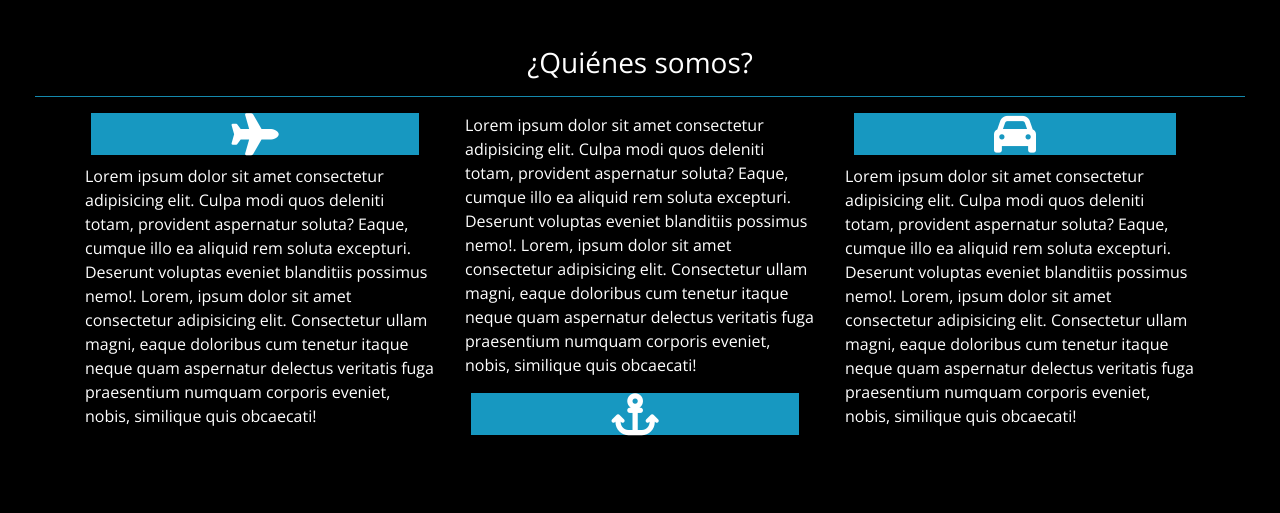
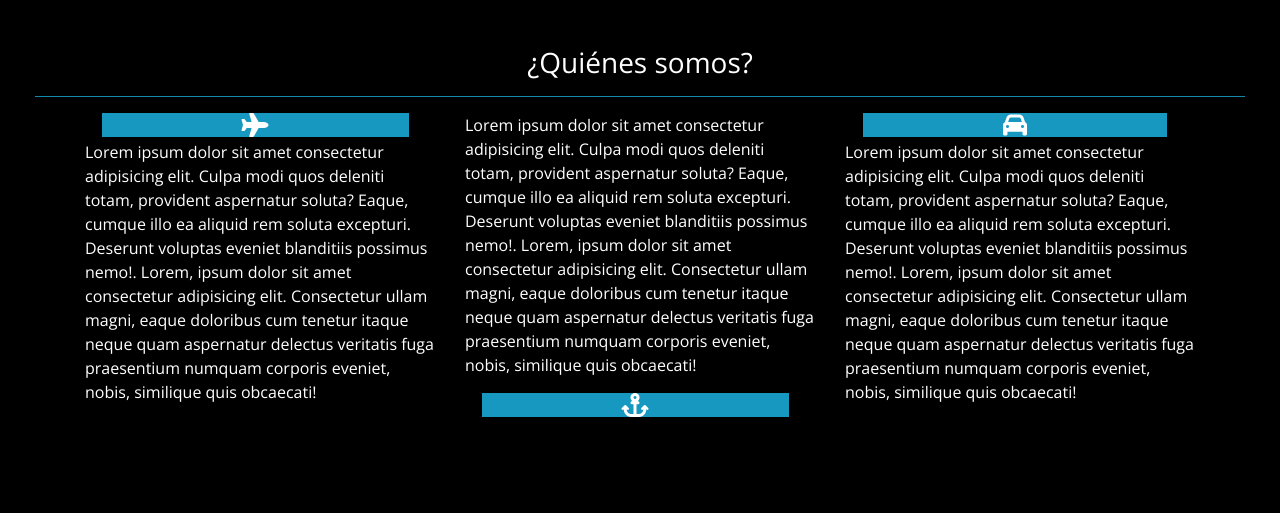
Before and after one commit to ClauVerde/ViajesChile, a plain HTML site: page index.html in a window 1280 px wide. Shown: the part 802-1315 px from the top of the page. Drawn offline with nearby package versions, Linux system fonts and the light colour scheme; a script that the page names is missing.

Commit message:
Sexto Commit
Ajuste de seccion destacada y archivo style

```diff
--- a/index.html
+++ b/index.html
@@ -97,6 +97,7 @@
 <!--Quienes Somos-->
     <section id="somos" class="py-5 color">
         <div class="color">
+
             <h3>¿Quiénes somos?</h3>
             <hr class=linea>
 
@@ -105,23 +106,26 @@
                     <div class="row">
 
                         <div class="col-12 col-md-6 col-lg-4">
-                            <h3 class="text-center color-first" data-toggle="tooltip" data-placement="top" title="Preparamos tu viaje">
+                            <span class="icon-section text-center color-first" data-toggle="tooltip" data-placement="top" title="Preparamos tu viaje">
                             <i class="fas fa-plane"></i>
-                            </h3>
+                            </span>
+
                             <p class="textos">Lorem ipsum dolor sit amet consectetur adipisicing elit. Culpa modi quos deleniti totam, provident aspernatur soluta? Eaque, cumque illo ea aliquid rem soluta excepturi. Deserunt voluptas eveniet blanditiis possimus nemo!. Lorem, ipsum dolor sit amet consectetur adipisicing elit. Consectetur ullam magni, eaque doloribus cum tenetur itaque neque quam aspernatur delectus veritatis fuga praesentium numquam corporis eveniet, nobis, similique quis obcaecati!</p>
                         </div>
 
                         <div class="col-12 col-md-6 col-lg-4">
                             <p class="textos">Lorem ipsum dolor sit amet consectetur adipisicing elit. Culpa modi quos deleniti totam, provident aspernatur soluta? Eaque, cumque illo ea aliquid rem soluta excepturi. Deserunt voluptas eveniet blanditiis possimus nemo!. Lorem, ipsum dolor sit amet consectetur adipisicing elit. Consectetur ullam magni, eaque doloribus cum tenetur itaque neque quam aspernatur delectus veritatis fuga praesentium numquam corporis eveniet, nobis, similique quis obcaecati!</p>
-                            <h3 class="text-center color-first" data-toggle="tooltip" data-placement="top" title="El crucero de tus sueños">
-                                <i class="fas fa-anchor"></i>
-                            </h3>
+
+                            <span  class="icon-section text-center color-first" data-toggle="tooltip" data-placement="top" title="El crucero de tus sueños">
+                            <i class="fas fa-anchor"></i>
+                            </span>
                         </div>
 
                         <div class="col-12 col-md-6 col-lg-4">
-                            <h3 class="text-center color-first" data-toggle="tooltip" data-placement="top" title="Rent a Car en todo Chile">
+                            <span class="icon-section text-center color-first" data-toggle="tooltip" data-placement="top" title="Rent a Car en todo Chile">
                             <i class="fas fa-car"></i>
-                            </h3>
+                            </span>
+
                             <p class="textos">Lorem ipsum dolor sit amet consectetur adipisicing elit. Culpa modi quos deleniti totam, provident aspernatur soluta? Eaque, cumque illo ea aliquid rem soluta excepturi. Deserunt voluptas eveniet blanditiis possimus nemo!. Lorem, ipsum dolor sit amet consectetur adipisicing elit. Consectetur ullam magni, eaque doloribus cum tenetur itaque neque quam aspernatur delectus veritatis fuga praesentium numquam corporis eveniet, nobis, similique quis obcaecati!</p>
                         </div>
 
@@ -129,7 +133,6 @@
 
                 </div>
 
-            </div>
         </div>
     </section>
 
--- a/style.css
+++ b/style.css
@@ -11,6 +11,11 @@ body * {
     max-width: 5%;
 }
 
+
+.icon-section {
+  font-size: x-large;
+  margin: 0.5rem;
+}
 
 .navbar-nav {
     font-family: 'Open Sans', sans-serif;
```
